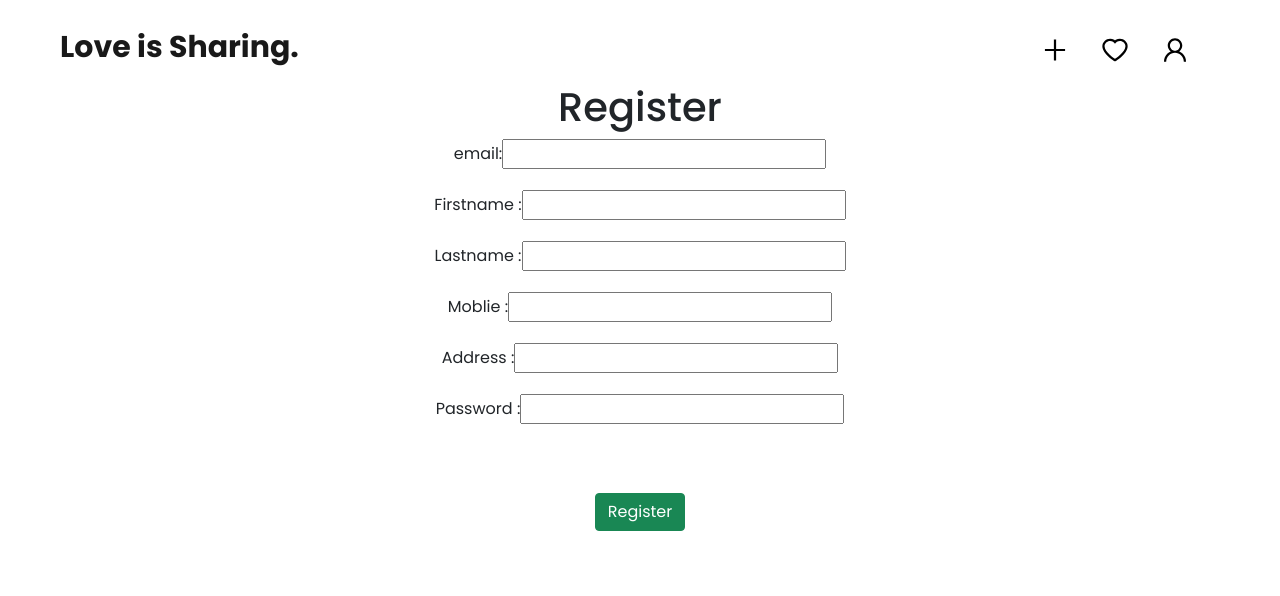
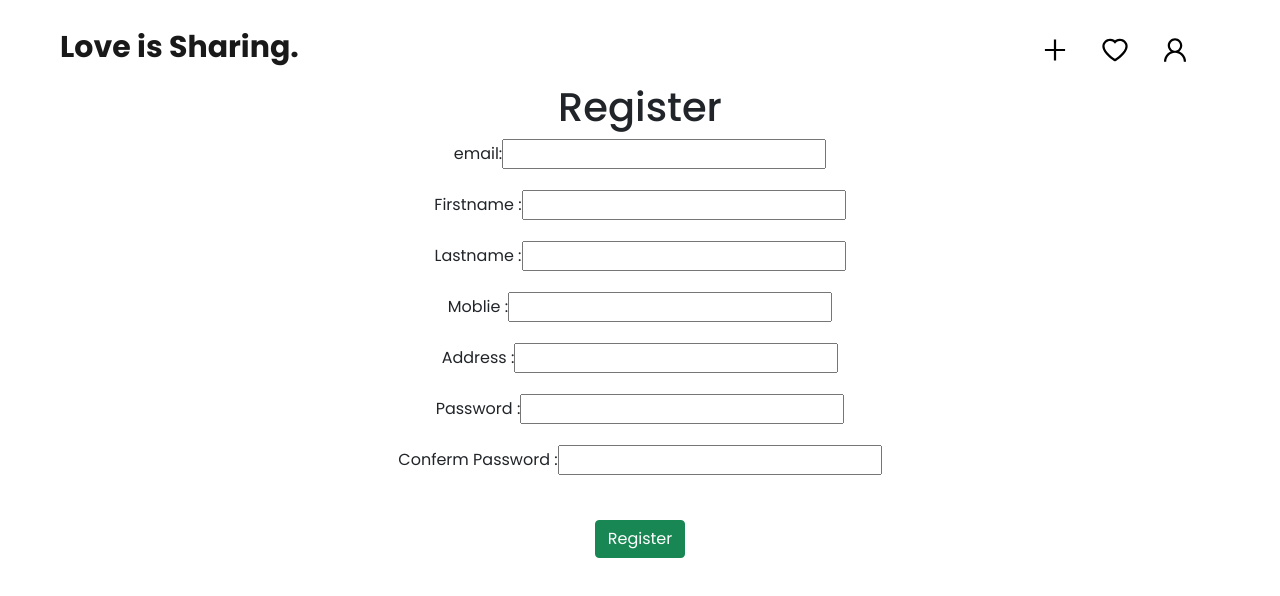
Before and after one commit to worsrp/LIS, a React (Create React App) app in the folder client/: page /register in a window 1280 px wide. Shown: the top 596 px of the page. Built offline with nearby package versions, Linux system fonts and the light colour scheme.

Commit message:
register&login เสร็จแล้ว เดียวลองเชื่อม loginให้นะ

```diff
--- a/client/src/pages/Register.js
+++ b/client/src/pages/Register.js
@@ -1,13 +1,15 @@
 import Axios from "axios";
 import React, {useState } from "react";
 
-    function Register (){
+function Register (){
+    const [IsError, setIsError] = useState("");
     const [emailReg, setEmailReg] = useState("");
     const [firstname, setFirstname] = useState("");
     const [lastname, setLastname] = useState("");
     const [moblie, setMoblie] = useState("");
     const [address, setAddress] = useState("");
     const [passwordReg, setPasswordReg] = useState("");
+    const [confermPassword, setConfirmPassword] = useState("");
 
     const register = () => {
         console.log(emailReg);
@@ -23,6 +25,13 @@ import React, {useState } from "react";
         })
     };
 
+    const checkValidation=(e)=>{
+        setConfirmPassword(e.target.value);
+        if(passwordReg != confermPassword){
+            setIsError("Confirm Password should be match with password");
+        }
+    }
+
     return (
         <center>
         <div className="App Container">
@@ -36,8 +45,8 @@ import React, {useState } from "react";
                 <input
                 type="text"
                 className="form-controll"
-                onChange={(event) => {
-                    setEmailReg(event.target.value)
+                onChange={(e) => {
+                    setEmailReg(e.target.value)
                 }}
                 ></input>
             </div>
@@ -48,8 +57,8 @@ import React, {useState } from "react";
                 <input
                 type="text"
                 className="form-controll"
-                onChange={(event) => {
-                    setFirstname(event.target.value)
+                onChange={(e) => {
+                    setFirstname(e.target.value)
                 }}
                 ></input>
             </div>
@@ -60,8 +69,8 @@ import React, {useState } from "react";
                 <input
                 type="text"
                 className="form-controll"
-                onChange={(event) => {
-                    setLastname(event.target.value)
+                onChange={(e) => {
+                    setLastname(e.target.value)
                 }}
                 ></input>
             </div>
@@ -72,8 +81,8 @@ import React, {useState } from "react";
                 <input
                 type="text"
                 className="form-controll"
-                onChange={(event) => {
-                    setMoblie(event.target.value)
+                onChange={(e) => {
+                    setMoblie(e.target.value)
                 }}
                 ></input>
             </div>
@@ -84,8 +93,8 @@ import React, {useState } from "react";
                 <input
                 type="text"
                 className="form-controll"
-                onChange={(event) => {
-                    setAddress(event.target.value)
+                onChange={(e) => {
+                    setAddress(e.target.value)
                 }}
                 ></input>
             </div>
@@ -94,14 +103,25 @@ import React, {useState } from "react";
                 Password :
                 </label>
                 <input
-                type="text"
+                type="password"
                 className="form-controll"
-                onChange={(event) => {
-                    setPasswordReg(event.target.value)
+                onChange={(e) => {
+                    setPasswordReg(e.target.value)
                 }}
                 ></input>
             </div>
-            <br />
+            <div className="mb-3">
+                <label htmlFor="name" className="form-label">
+                Conferm Password :
+                </label>
+                <input
+                type="password"
+                className="form-controll"
+                onChange={(e) => checkValidation(e)}
+                ></input>
+                <br />
+                <p1>{IsError}</p1>
+            </div>
             <br />
                 <button class="btn btn-success" onClick={register}>
                 Register
```
